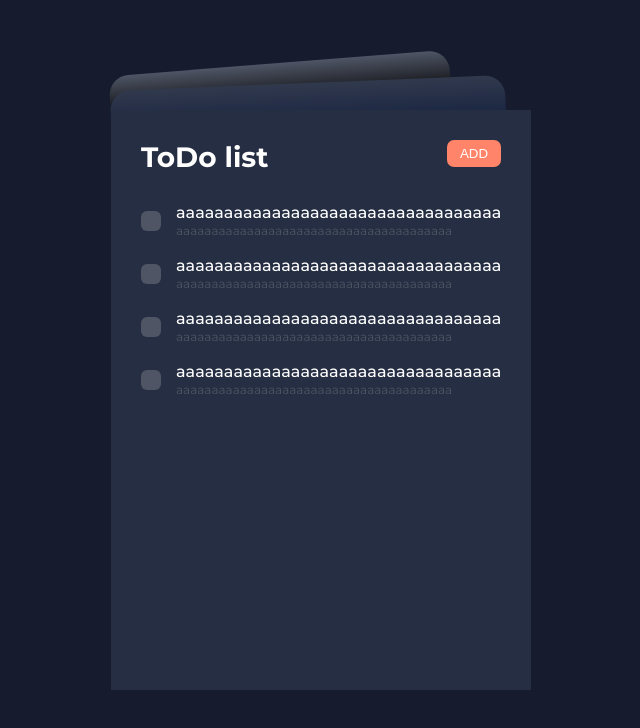
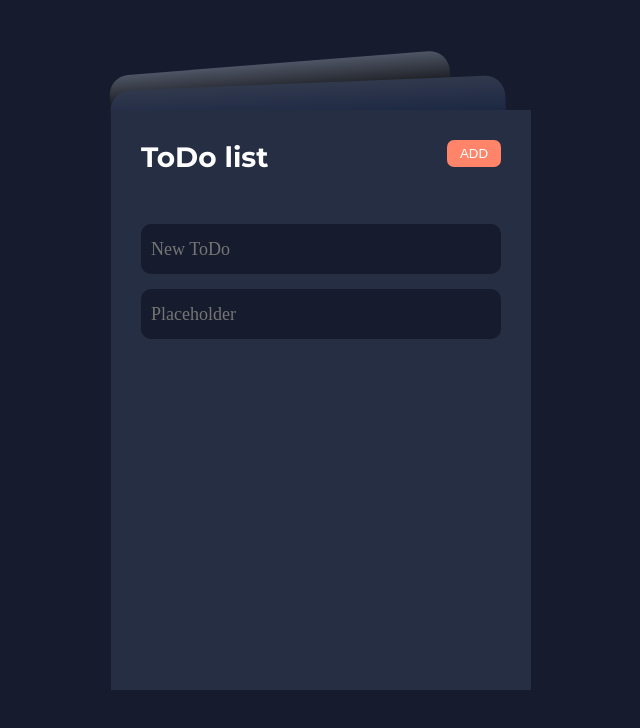
Before and after one commit to stFrenky/to-do-list, a Vue app: page / in a window 1280 px wide. Both pictures are taken after a click on the button "ADD". Shown: the top 728 px of the page, without its empty margins (319-959 px from the left). Built offline with nearby package versions, Linux system fonts and the light colour scheme.

Commit message:
finish: logiс

```diff
--- a/src/components/Card/components/TCard.vue
+++ b/src/components/Card/components/TCard.vue
@@ -1,7 +1,36 @@
 <script setup>
+import { ref, reactive } from 'vue';
 import TBtn from './TBtn.vue';
 import { TList } from '@/components/List';
 import { TModal } from '@/components/Modal';
+import { useToDoStore } from '@/stores/ToDo';
+
+const toDoStore = useToDoStore();
+
+const { addToDo } = toDoStore;
+
+const mode = ref('view');
+
+const newToDo = reactive({
+  title: '',
+  description: '',
+});
+const add = () => {
+  if (mode.value === 'view') {
+    mode.value = 'edit';
+
+    return;
+  }
+
+  if (!newToDo.title) return;
+
+  mode.value = 'view';
+
+  addToDo(newToDo.title, newToDo.description);
+
+  newToDo.title = '';
+  newToDo.description = '';
+};
 
 </script>
 
@@ -12,9 +41,17 @@ import { TModal } from '@/components/Modal';
         <div class="t-card__title">
           ToDo list
         </div>
-        <TBtn />
+        <TBtn
+          @click="add"
+        />
       </div>
-      <TModal />
+      <TModal
+        v-model:title="newToDo.title"
+        v-model:description="newToDo.description"
+        :class="{
+          show: mode === 'edit'
+        }"
+      />
       <TList />
     </div>
   </div>
--- a/src/components/List/components/TList.vue
+++ b/src/components/List/components/TList.vue
@@ -12,7 +12,9 @@ const { toDos } = storeToRefs(toDoStore);
   <div class="t-card__toDo-list">
     <TToDo
       v-for="toDo in toDos"
+      :id="toDo.id"
       :key="toDo.id"
+      v-model:done="toDo.done"
       :title="toDo.title"
       :description="toDo.description"
     />
--- a/src/components/Modal/components/TModal.vue
+++ b/src/components/Modal/components/TModal.vue
@@ -1,15 +1,32 @@
-<script setup></script>
+<script setup lang="ts">
+import { useModelWrapper } from '@/composables';
+
+interface Props {
+  title: string;
+  description?: string;
+}
+
+const props = defineProps<Props>();
+
+const emit = defineEmits(['update:title', 'update:description']);
+
+const title = useModelWrapper(props, emit, 'title');
+const description = useModelWrapper(props, emit, 'description');
+
+</script>
 
 <template>
   <div class="t-modal">
     <div class="t-modal__new-toDo">
       <input
+        v-model="title"
         type="text"
         placeholder="New ToDo"
       >
     </div>
     <div class="t-modal__placeholder">
       <input
+        v-model="description"
         type="text"
         placeholder="Placeholder"
       >
@@ -19,9 +36,7 @@
 
 <style lang="scss">
 .t-modal {
-
-  display: none !important;
-
+  display: none;
   box-sizing: border-box;
   position: absolute;
   left: 0;
@@ -30,7 +45,6 @@
   height: 100%;
   background-color: $card-bg;
   color: $white;
-  display: flex;
   flex-direction: column;
   gap: 15px;
 
@@ -47,5 +61,10 @@
       all: unset;
     }
   }
+
+  &.show {
+    display: flex;
+  }
 }
+
 </style>
--- a/src/components/ToDo/components/TToDo.vue
+++ b/src/components/ToDo/components/TToDo.vue
@@ -1,29 +1,46 @@
 <script setup lang="ts">
+import { useModelWrapper } from '@/composables';
 
 interface Props {
   title: string;
   description?: string;
+  done: boolean;
+  id: number;
 }
 
 const props = defineProps<Props>();
+const emit = defineEmits(['update:done']);
 
+const done = useModelWrapper(props, emit, 'done');
 </script>
 
 <template>
   <div class="t-toDo">
     <input
-      id="scales"
+      :id="id"
+      v-model="done"
       type="checkbox"
       class="t-toDo__checkbox"
     >
 
     <label
-      for="scales"
+      :for="id"
       class="t-toDo__label"
     >
       <div class="t-toDo__text">
-        <span class="t-toDo__title">{{ title }}</span>
-        <span class="t-toDo__description">{{ description }}</span>
+        <span
+          :class="{
+            't-toDo__line-through': done,
+          }"
+          class="t-toDo__title"
+        >{{ title }}
+        </span>
+        <span
+          :class="{
+            't-toDo__line-through': done,
+          }"
+          class="t-toDo__description"
+        >{{ description }}</span>
       </div>
     </label>
   </div>
@@ -90,5 +107,9 @@ const props = defineProps<Props>();
       line-height: 15px;
       color: $checkbox-bg;
     }
+
+    &__line-through {
+      text-decoration: line-through;
+    }
   }
 </style>
--- a/src/stores/ToDo/models/ToDo.ts
+++ b/src/stores/ToDo/models/ToDo.ts
@@ -2,5 +2,5 @@ export type ToDo = {
     title: string;
     description: string;
     id: number;
-    dane: boolean;
+    done: boolean;
 }
--- a/src/stores/ToDo/toDo.ts
+++ b/src/stores/ToDo/toDo.ts
@@ -3,34 +3,21 @@ import type { ToDoState } from './models';
 
 export const useToDoStore = defineStore('toDo', {
   state: () => <ToDoState>({
-    toDos: [
-      {
-        title: 'aaaaaaaaaaaaaaaaaaaaaaaaaaaaaaaaaaaaaaa',
-        description: 'aaaaaaaaaaaaaaaaaaaaaaaaaaaaaaaaaaaaaaa',
-        dane: false,
-        id: 1,
-      },
-      {
-        title: 'aaaaaaaaaaaaaaaaaaaaaaaaaaaaaaaaaaaaaaa',
-        description: 'aaaaaaaaaaaaaaaaaaaaaaaaaaaaaaaaaaaaaaa',
-        dane: false,
-        id: 2,
-      },
-      {
-        title: 'aaaaaaaaaaaaaaaaaaaaaaaaaaaaaaaaaaaaaaa',
-        description: 'aaaaaaaaaaaaaaaaaaaaaaaaaaaaaaaaaaaaaaa',
-        dane: false,
-        id: 3,
-      },
-      {
-        title: 'aaaaaaaaaaaaaaaaaaaaaaaaaaaaaaaaaaaaaaa',
-        description: 'aaaaaaaaaaaaaaaaaaaaaaaaaaaaaaaaaaaaaaa',
-        dane: false,
-        id: 1,
-      },
-    ],
+    toDos: [],
   }),
+  getters: {
+    lastToDoId(): number | undefined {
+      return this.toDos[this.toDos.length - 1] && this.toDos[this.toDos.length - 1].id + 1;
+    },
+  },
   actions: {
-
+    addToDo(title: string, description: string) {
+      this.toDos.push({
+        title,
+        description,
+        id: this.lastToDoId ?? 1,
+        done: false,
+      });
+    },
   },
 });
--- a/tsconfig.json
+++ b/tsconfig.json
@@ -2,6 +2,7 @@
   "extends": "@vue/tsconfig/tsconfig.web.json",
   "include": ["env.d.ts", "src/**/*", "src/**/*.vue"],
   "compilerOptions": {
+    "target": "ES2022",
     "baseUrl": ".",
     "paths": {
       "@/*": ["./src/*"]
```
